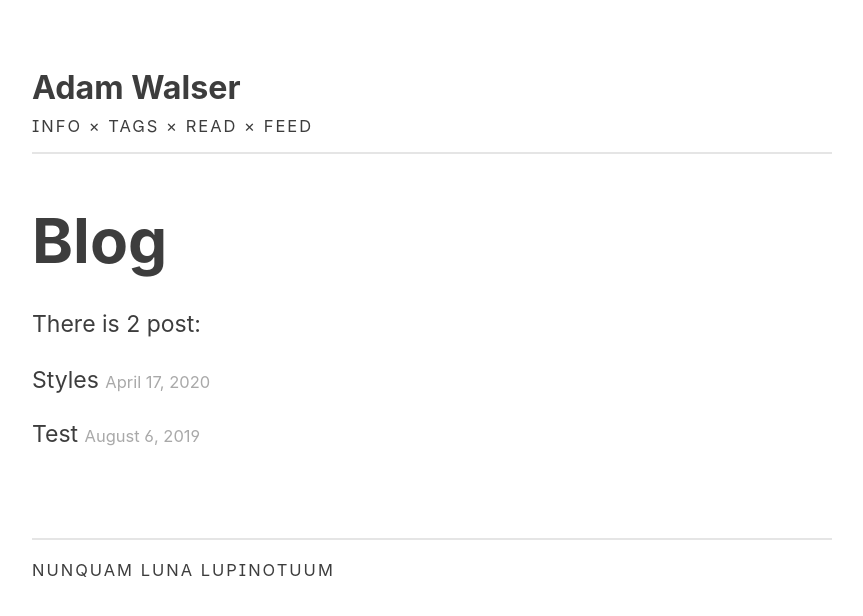
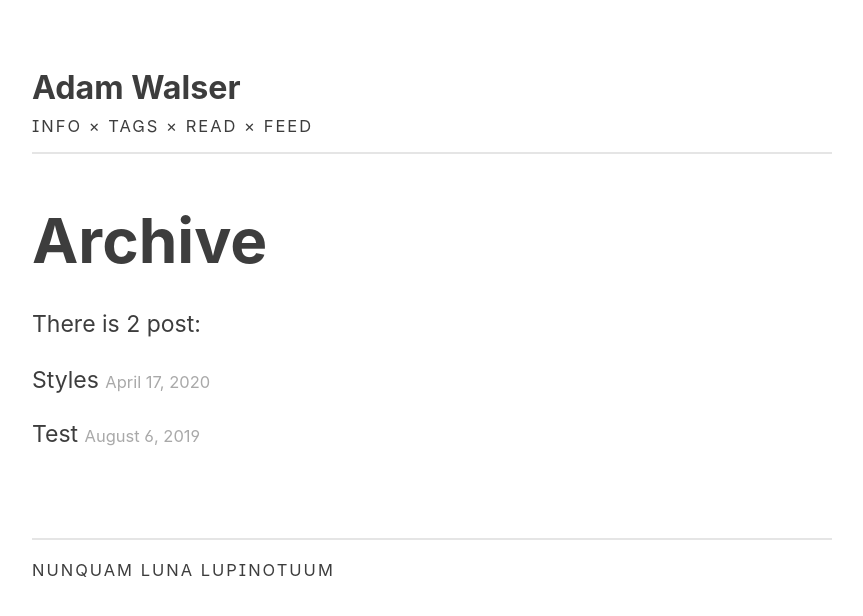
Before and after one commit to ajpwalser/ajpwalser.github.io, a Jekyll site: the page built from archive/index.html, in a window 1280 px wide. Shown: the top 616 px of the page, without its empty margins (208-1071 px from the left). Built offline with Jekyll 4.4.1, drawn with Linux system fonts in a browser that asks for light colours; some web fonts are replaced.

Commit message:
Update and rename blog/index.html to archive/index.html

```diff
--- a/blog/index.html
+++ b/archive/index.html
@@ -1,10 +1,10 @@
 ---
 layout: default
-title: Blog
-description: Adam's blog
+title: Archive
+description: All of Adam's posts
 ---
 
-<h2>Blog</h2>
+<h2>Archive</h2>
 <p class="first">There is {{ site.posts.size }} post:</p>
 <ul class="headline">
    <li>
```
